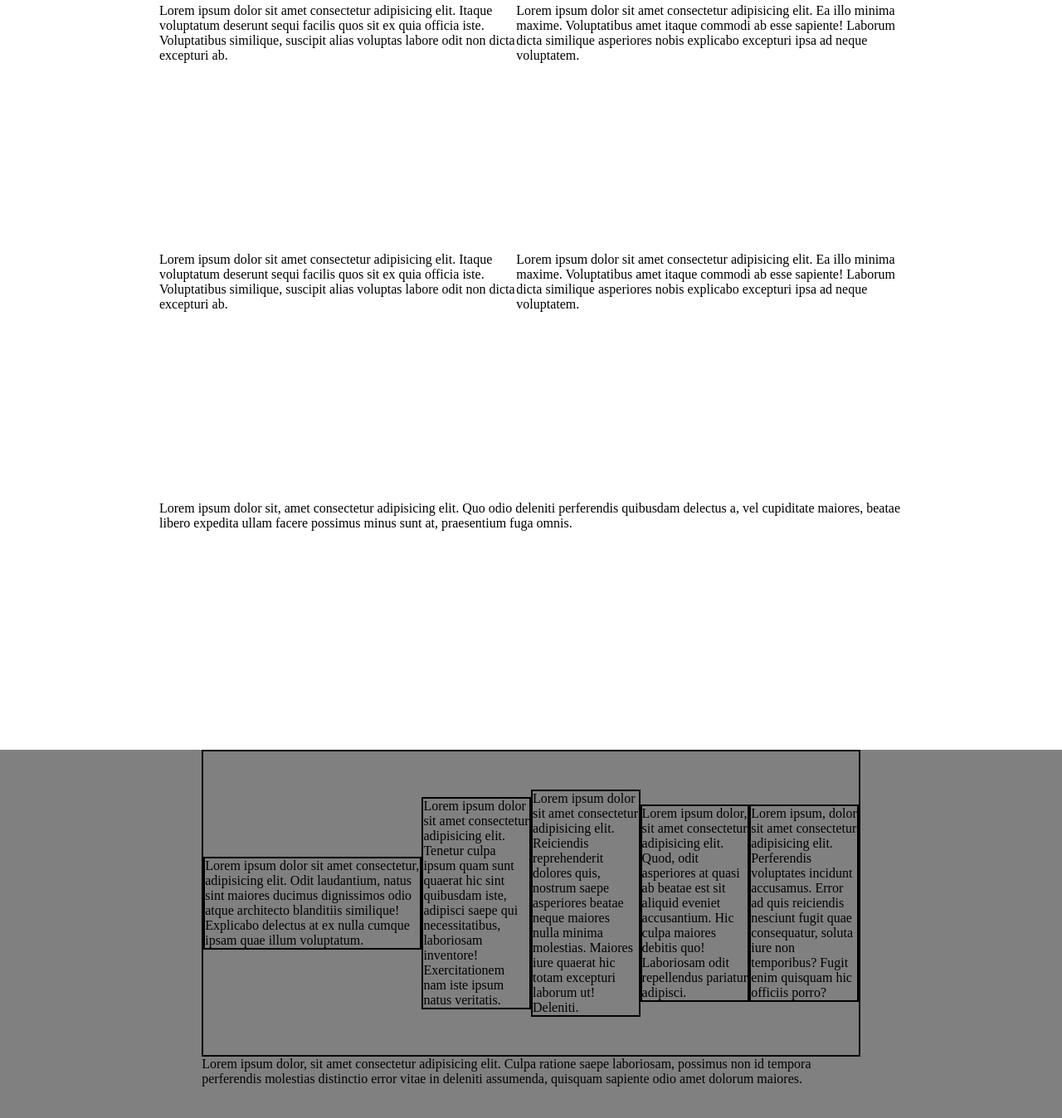
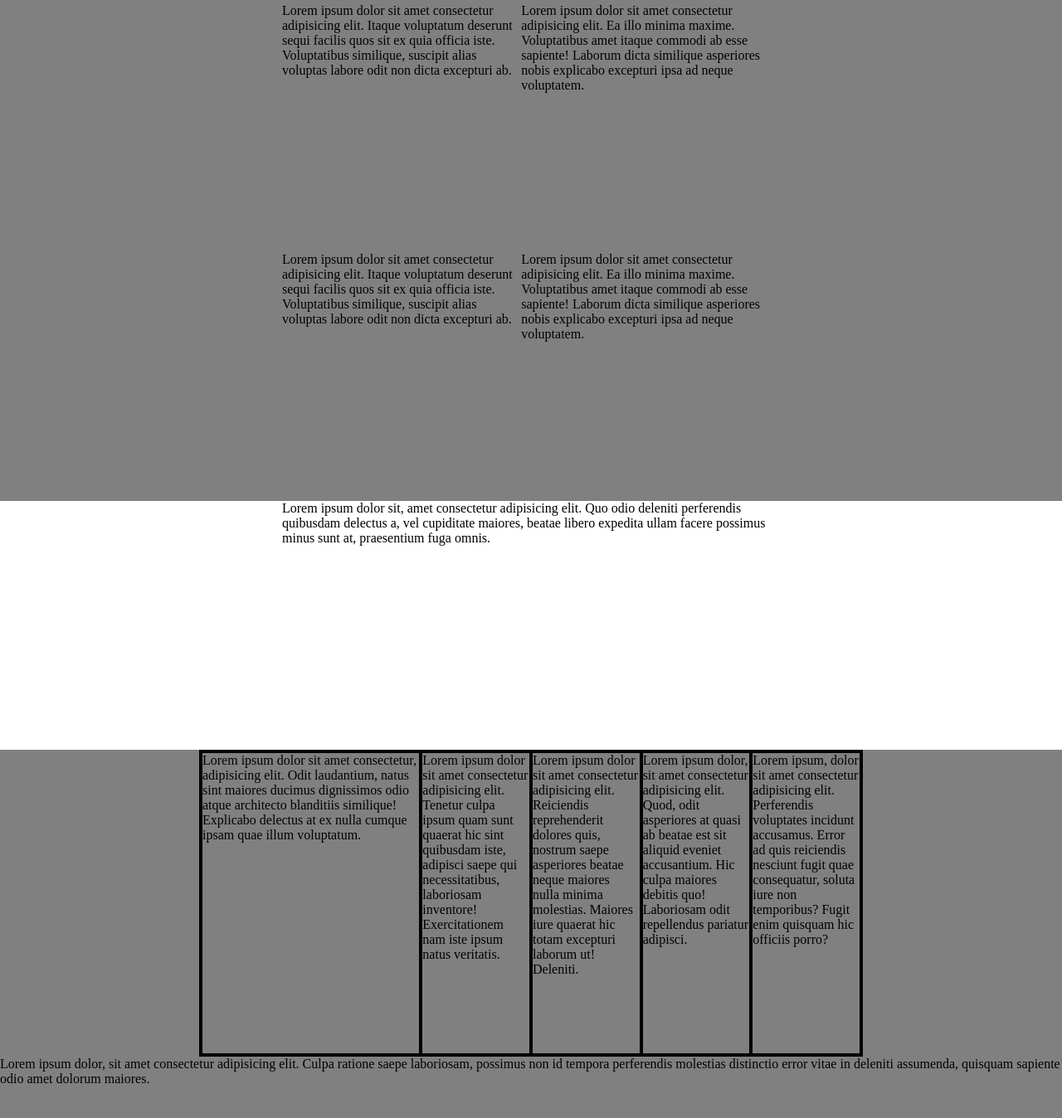
Before and after one commit to FrancescoMain/htmlcss-struttura-discord, a plain HTML site: page index.html in a window 1280 px wide. Shown: the part 946-2294 px from the top of the page at 83% size. Drawn offline with Linux system fonts and the light colour scheme.

Commit message:
Correzioni pt 2

```diff
--- a/index.html
+++ b/index.html
@@ -12,7 +12,16 @@
     <Header>
         <!-- Navigazione -->
         <nav>
-
+            <!-- header section  -->
+            <div>
+                prova
+            </div>
+            <div>
+                prova
+            </div>
+            <div>
+                prova
+            </div>
         </nav>
         <!-- Call to Action -->
     </Header>
@@ -23,37 +32,47 @@
         <div class="maincontainer">
             <!-- contenitore colonne -->
             <div class="colcont">
+                <div class="content">
                     <div class="img">
                         Lorem ipsum dolor sit amet consectetur adipisicing elit. Itaque voluptatum deserunt sequi facilis quos sit ex quia officia iste. Voluptatibus similique, suscipit alias voluptas labore odit non dicta excepturi ab.
                     </div>
                     <div>
                         Lorem ipsum dolor sit amet consectetur adipisicing elit. Ea illo minima maxime. Voluptatibus amet itaque commodi ab esse sapiente! Laborum dicta similique asperiores nobis explicabo excepturi ipsa ad neque voluptatem.
-
                     </div>
                 </div>
+            </div>
+
+
+
             <div class="colcont">
+                <div class="content">
                     <div class="img">
                         Lorem ipsum dolor sit amet consectetur adipisicing elit. Itaque voluptatum deserunt sequi facilis quos sit ex quia officia iste. Voluptatibus similique, suscipit alias voluptas labore odit non dicta excepturi ab.
                     </div>
                     <div>
                         Lorem ipsum dolor sit amet consectetur adipisicing elit. Ea illo minima maxime. Voluptatibus amet itaque commodi ab esse sapiente! Laborum dicta similique asperiores nobis explicabo excepturi ipsa ad neque voluptatem.
-
+                    </div>
                 </div>
             </div>
 
+
             <div class="colcont">
+                <div class="content">
                     <div class="img">
                         Lorem ipsum dolor sit amet consectetur adipisicing elit. Itaque voluptatum deserunt sequi facilis quos sit ex quia officia iste. Voluptatibus similique, suscipit alias voluptas labore odit non dicta excepturi ab.
                     </div>
                     <div>
                         Lorem ipsum dolor sit amet consectetur adipisicing elit. Ea illo minima maxime. Voluptatibus amet itaque commodi ab esse sapiente! Laborum dicta similique asperiores nobis explicabo excepturi ipsa ad neque voluptatem.
-
+                    </div>
                 </div>
             </div>
 
+            <div>
                 <article>
                     Lorem ipsum dolor sit, amet consectetur adipisicing elit. Quo odio deleniti perferendis quibusdam delectus a, vel cupiditate maiores, beatae libero expedita ullam facere possimus minus sunt at, praesentium fuga omnis.
                 </article>
+            </div>
+
 
         </div>
 
--- a/style.css
+++ b/style.css
@@ -18,26 +18,35 @@ nav {
     /* DEBUG */
     border: 2px solid;
     min-height: 80px;
+    display: flex;
+    justify-content: space-around;
+    align-items: center;
 }
+
+
 
 /* corpo principale */
 
-.maincontainer {
-    display: flex;
-    flex-direction: column;
-    margin: 0 15%;
-}
+
 
 article {
     /* debug */
     min-height: 300px;
+    max-width: 600px;
+    margin: 0 auto;
 }
 
+.content{
+    display: flex;
+    max-width: 600px;
+    margin: 0 auto;
+}
 
 .colcont{
-    display: flex;
+
     /* debug */
     min-height:300px ;
+    background-color: gray;
 }
 
 /* Sezione footer */
@@ -49,19 +58,16 @@ footer {
 
 .container{
     /* DEBUG */
-    display: flex;
-    flex-direction: column;
-    align-items: center;
+
 }
 
 div .collegamenti {
     display: flex;
-    justify-content: center;
-    align-items: center;
     /* DEBUG */
     border: black solid 2px;
     min-height: 370px;
-    width: 62%;
+    max-width: 800px;
+    margin: 0 auto;
 
 }
 
@@ -78,7 +84,3 @@ div .linkfooter{
     width: calc(100%/6);
 
 }
-
-.footer {
-    width: 62%;
-}
```
Lines whose indentation alone changed are shown as unchanged.
